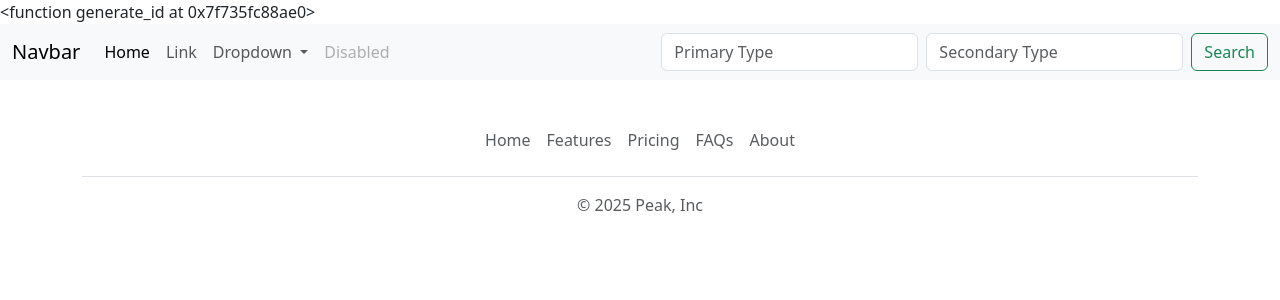
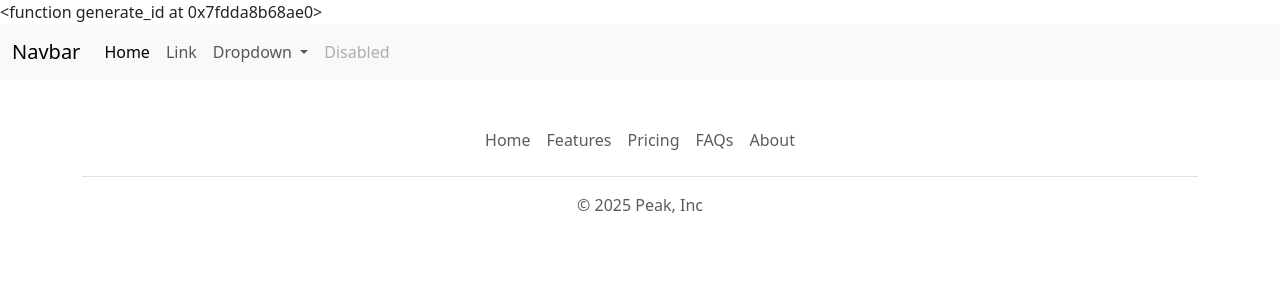
Before and after one commit to THE-GGOAT/PokeGuesser, a Flask app: template templates/base.html in a window 1280 px wide. Shown: the top 300 px of the page. Run offline with Flask 3, Linux system fonts and the light colour scheme; the template is opened without the code that fills it, so the values that code supplies are empty.

Commit message:
Step back

```diff
--- a/templates/base.html
+++ b/templates/base.html
@@ -58,9 +58,7 @@
         </li>
       </ul>
       <form class="d-flex" role="search" action="/team" method="get">
-        <input class="form-control me-2" type="search" name="type1" placeholder="Primary Type" aria-label="Search"/>
-        <input class="form-control me-2" type="search" name="type2" placeholder="Secondary Type" aria-label="Search"/>
-        <button class="btn btn-outline-success" type="submit">Search</button>
+
 
       </form>
     </div>
```
Also changed, not shown: 1 other file.
